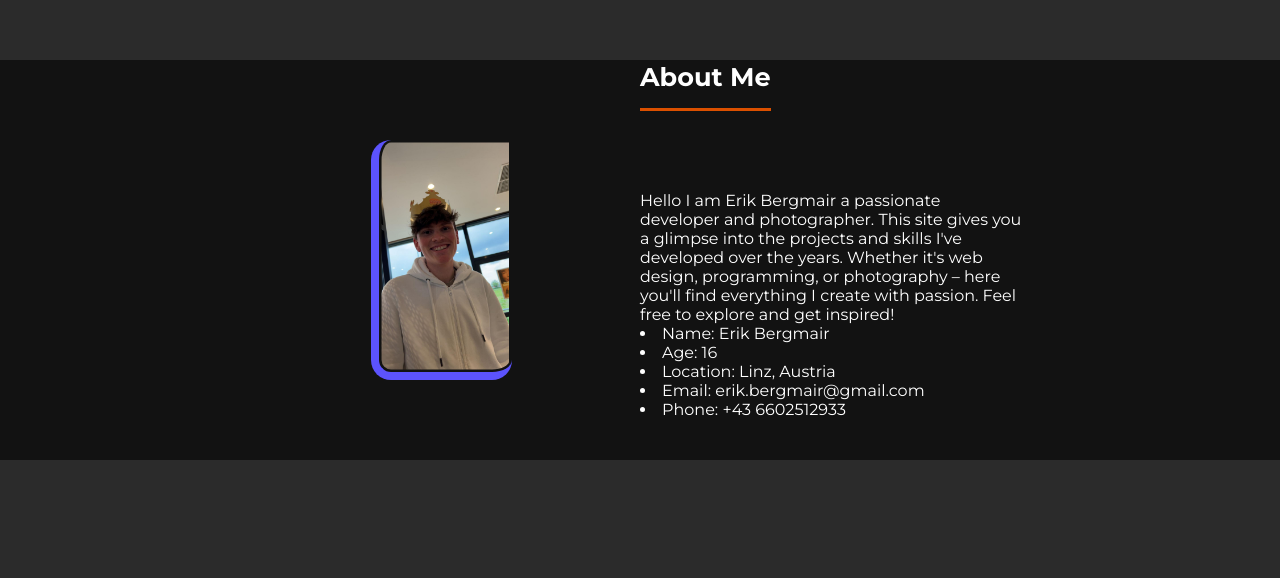
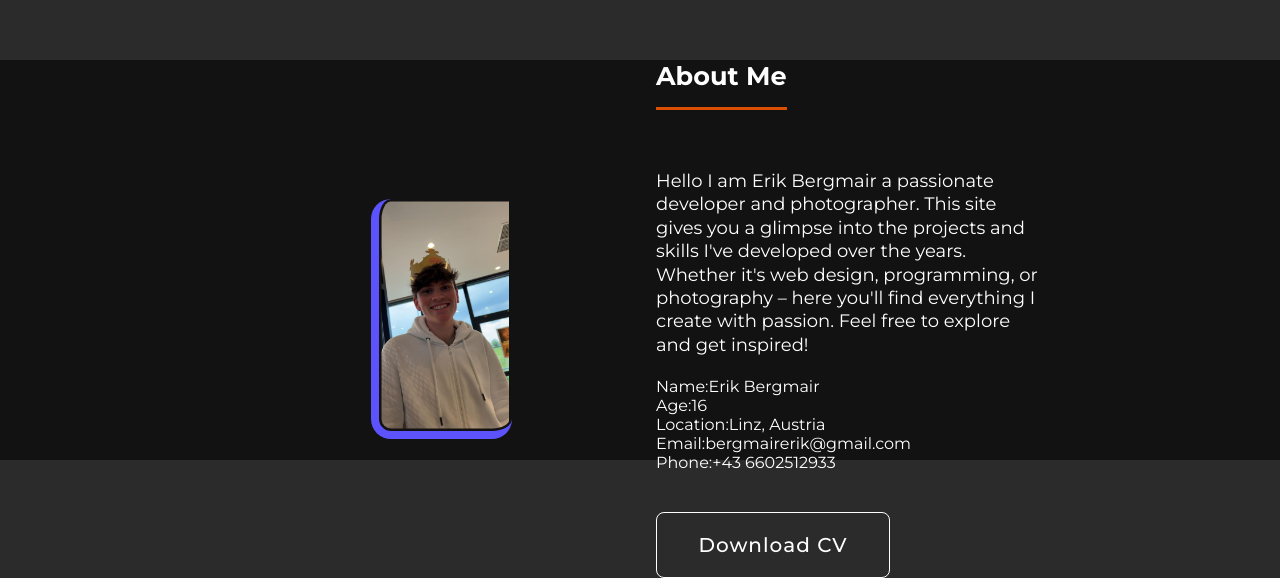
Before and after one commit to bico37/Portfolio, a website: page public/index.html in a window 1280 px wide. Shown: the part 740-1318 px from the top of the page. Before the commit the page ends 1200 px from the top, so only its background shows below. Drawn offline with Linux system fonts and the light colour scheme.

Commit message:
added some style to aboutMe

```diff
--- a/public/css/global.css
+++ b/public/css/global.css
@@ -67,6 +67,7 @@ body {
   --font-size-xxs: 0.75rem;
   --font-size-xs: 0.875rem;
   --font-size-s: 1rem;
+  --font-size-sm: 1.125rem;
   --font-size-m: 1.25rem;
   --font-size-l: 1.5rem;
   --font-size-xl: 2rem;
@@ -75,7 +76,4 @@ body {
   --font-size-xxxxl: 6rem;
   --font-size-xxxxxl: 8rem;
   --font-size-xxxxxxl: 10rem;
-
-
-
 }
--- a/public/css/start.css
+++ b/public/css/start.css
@@ -72,9 +72,11 @@
   font-size: var(--font-size-m);
   font-weight: 500;
   letter-spacing: 1px;
+  text-align: center;
+
   transition: all 0.3s ease;
-  min-width: 8vw;
-  text-align: center;
+
+  width: clamp(150px, 10vw, 200px);
 }
 #hero-btns a:active {
   transform: translateY(2px);
@@ -121,6 +123,7 @@
   justify-content: center;
 }
 
+/* Img */
 #aboutMe-img {
   display: flex;
   justify-content: right;
@@ -138,18 +141,58 @@
   border-radius: 20px 0 20px 20px;
 }
 
-
-#aboutMe-infos {
-  max-width: 30vw;
-}
-
+/* headline */
 #aboutMe-infos h1 {
   display: inline-block;
   font-size: clamp(var(--font-size-l), 2vw, var(--font-size-xl));
   font-weight: 700;
   /* color: var(--accent-color); */
-  margin-bottom: var(--margin-xxxl);
+  margin-bottom: var(--margin-xxl);
   padding-bottom: var(--padding-m);
 
   border-bottom: 3px solid var(--accent-color);
 }
+
+/* infos */
+#aboutMe-infos {
+  width: clamp(300px, 30vw, 500px);
+  padding: 0 var(--padding-m);
+}
+
+#infos-text{
+  color: var(--primary-font-color);
+  margin: var(--margin-m) 0;
+  line-height: 1.3;
+}
+
+#infos-text{
+  font-size: var(--font-size-sm);
+  margin: var(--margin-l) 0 ;
+}
+
+
+
+/* Button */
+#aboutMe-btn{
+  color: var(--primary-font-color);
+  border: white 1.5px solid;
+
+  margin-top: var(--margin-xxl);
+  width: clamp(150px, 15vw, 300px);
+}
+
+#aboutMe-btn:hover {
+  cursor: pointer;
+  background-color: var(--black-color);
+  color: var(--black-color);
+}
+
+#aboutMe-btn:hover {
+  transform: translateY(-5px);
+  background-color: var(--white-color);
+  color: var(--black-color);
+}
+
+#aboutMe-btn:hover p{
+  color: var(--black-color);
+}
--- a/public/index.html
+++ b/public/index.html
@@ -73,21 +73,23 @@
 
       <div id="aboutMe-infos">
         <h1>About Me</h1>
-        <p>Hello I am Erik Bergmair a passionate developer and photographer.
+        <p id="infos-text">Hello I am Erik Bergmair a passionate developer and photographer.
           This site gives you a glimpse into the projects and skills I've developed over the years.
           Whether it's web design, programming, or photography –
           here you'll find everything I create with passion. Feel free to explore and get inspired!</p>
 
-        <li>Name: Erik Bergmair</li>
-        <li>Age: 16</li>
-        <li>Location: Linz, Austria</li>
-        <li>Email: erik.bergmair@gmail.com</li>
-        <li>Phone: +43 6602512933</li>
+        <div id="infos-column">
+          <p><span class="infos-firstRow">Name:</span>Erik Bergmair</p>
+          <p><span class="infos-firstRow">Age:</span>16</p>
+          <p><span class="infos-firstRow">Location:</span>Linz, Austria</p>
+          <p><span class="infos-firstRow">Email:</span>bergmairerik@gmail.com</p>
+          <p><span class="infos-firstRow">Phone:</span>+43 6602512933</p>
+        </div>
 
-        <div id="aboutMe-btn" class="btn-basic"></div>
+        <div id="aboutMe-btn" class="btn-basic"><p>Download CV</p></div>
       </div>
 
 
     </section>
-  </body>
+  </bodp
 </html>
```
Lines whose indentation alone changed are shown as unchanged.
